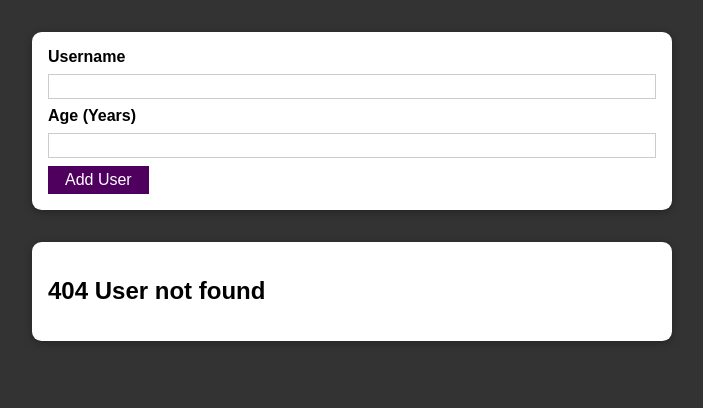
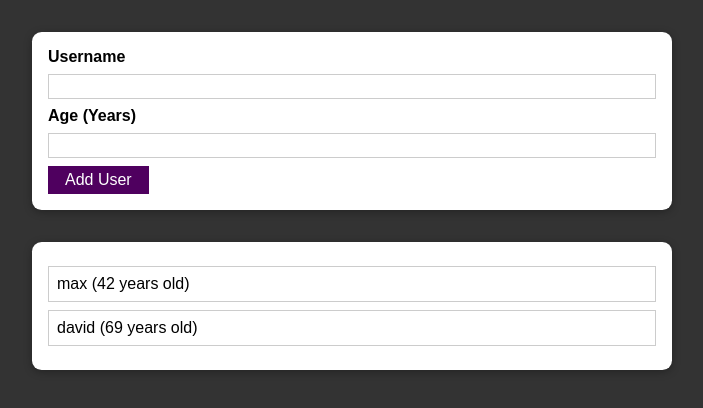
Before and after one commit to MahdiMajdian/UserList-React, a React (Create React App) app: page / in a window 1280 px wide. Before the commit this address had no page. Shown: the top 408 px of the page, without its empty margins (288-991 px from the left). Built offline with nearby package versions, Linux system fonts and the light colour scheme.

Commit message:
fake users data passed to the UsersList components.

```diff
--- a/src/App.js
+++ b/src/App.js
@@ -3,10 +3,14 @@ import AddUser from "./components/Users/AddUser"
 import UsersList from "./components/Users/UsersList"
 
 function App() {
+	let users = [
+		{ name: "max", age: 42 },
+		{ name: "david", age: 69 },
+	]
 	return (
 		<>
 			<AddUser />
-			<UsersList users={[]} />
+			<UsersList users={users} />
 		</>
 	)
 }
```
